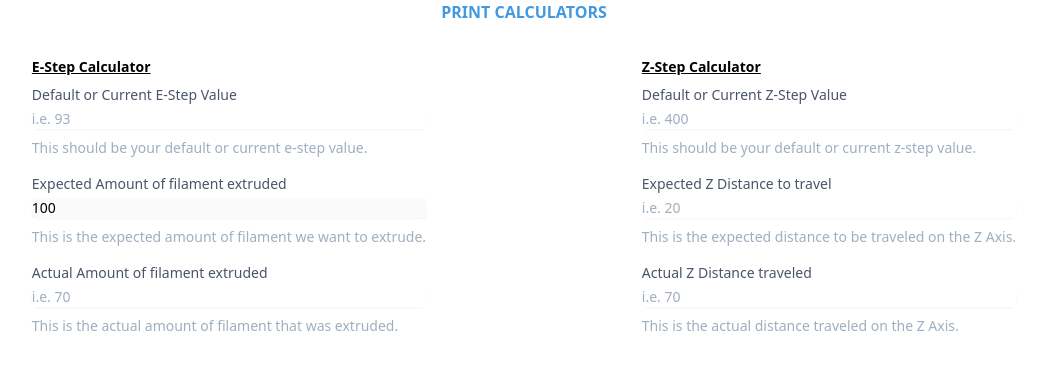
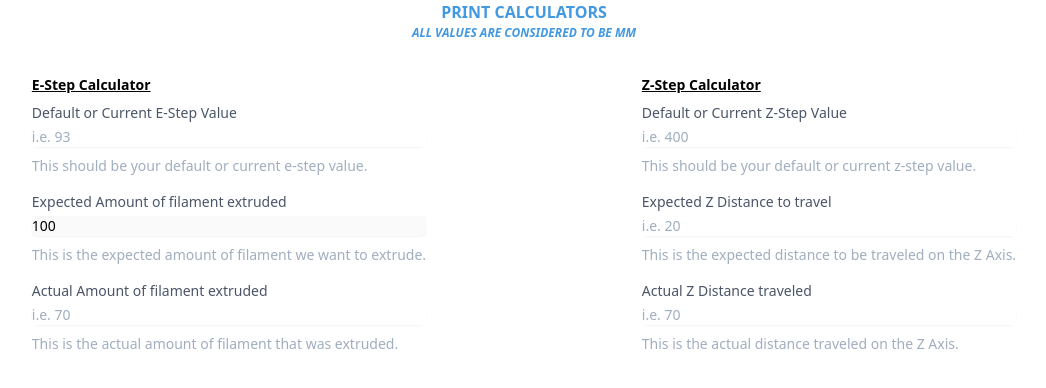
Before and after one commit to esparkman/printcalculator, a Vue app: page / in a window 1280 px wide. Shown: the top 388 px of the page, without its empty margins (116-1162 px from the left). Built offline with nearby package versions, Linux system fonts and the light colour scheme; a web font is replaced by a local one; what @tailwindcss/ui would draw is missing.

Commit message:
Clean up console.log, make mention of units of measurement

```diff
--- a/src/components/eStep.vue
+++ b/src/components/eStep.vue
@@ -87,12 +87,6 @@ export default {
   },
   methods: {
     calculateEsteps() {
-      console.log(
-        "I'm called",
-        this.defaultEstep,
-        this.expectedAmount,
-        this.actualAmount
-      )
       return (this.defaultEstep * this.expectedAmount) / this.actualAmount
     }
   },
@@ -103,5 +97,3 @@ export default {
   }
 }
 </script>
-
-<style lang="scss" scoped></style>
--- a/src/views/Home.vue
+++ b/src/views/Home.vue
@@ -1,7 +1,10 @@
 <template>
   <div class="container mx-auto" style="max-width: 1200px;">
     <div class="text-center font-semibold text-blue-500 uppercase">
-      Print Calculators
+      <div class="flex flex-col justify-center items-center">
+        Print Calculators
+        <span class="text-xs italic">All values are considered to be MM</span>
+      </div>
     </div>
     <div class="flex justify-around items-center mt-8">
       <eStep />
```
